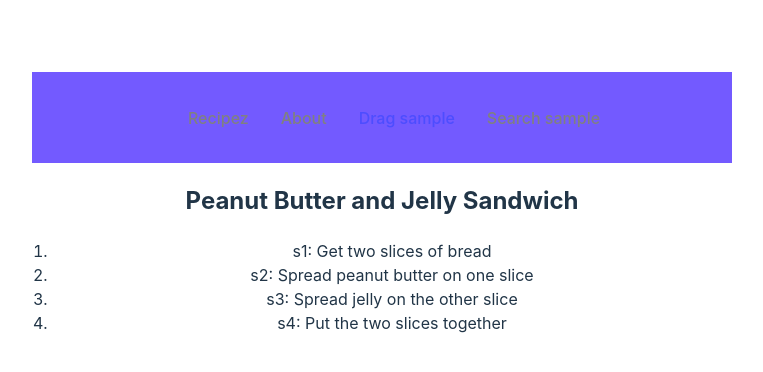
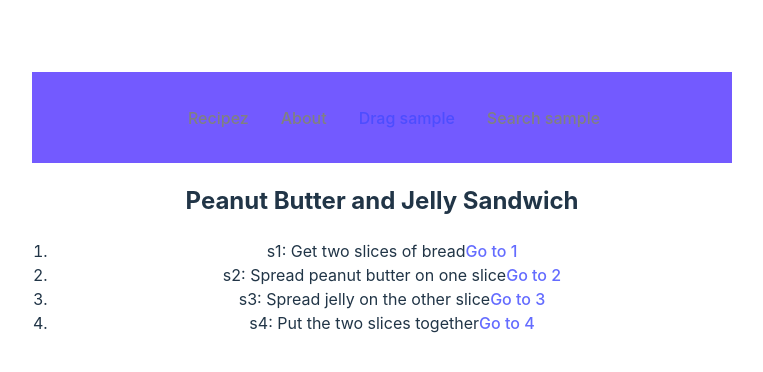
Before and after one commit to Pitrified/recipinator, a React (Vite) app in the folder frontend/: page /dragme in a window 1280 px wide. Shown: the top 372 px of the page, without its empty margins (258-1021 px from the left). Built offline with nearby package versions, Linux system fonts and the light colour scheme.

Commit message:
Add link in StepMini text

```diff
--- a/frontend/src/components/DragSample/Elements.tsx
+++ b/frontend/src/components/DragSample/Elements.tsx
@@ -30,6 +30,7 @@ const StepMini = ({ step }) => {
       <span>
         {step.text}
       </span>
+      <a href={`/about/${step.id}`}>Go to {step.id}</a>
     </div>
   );
 };
```
